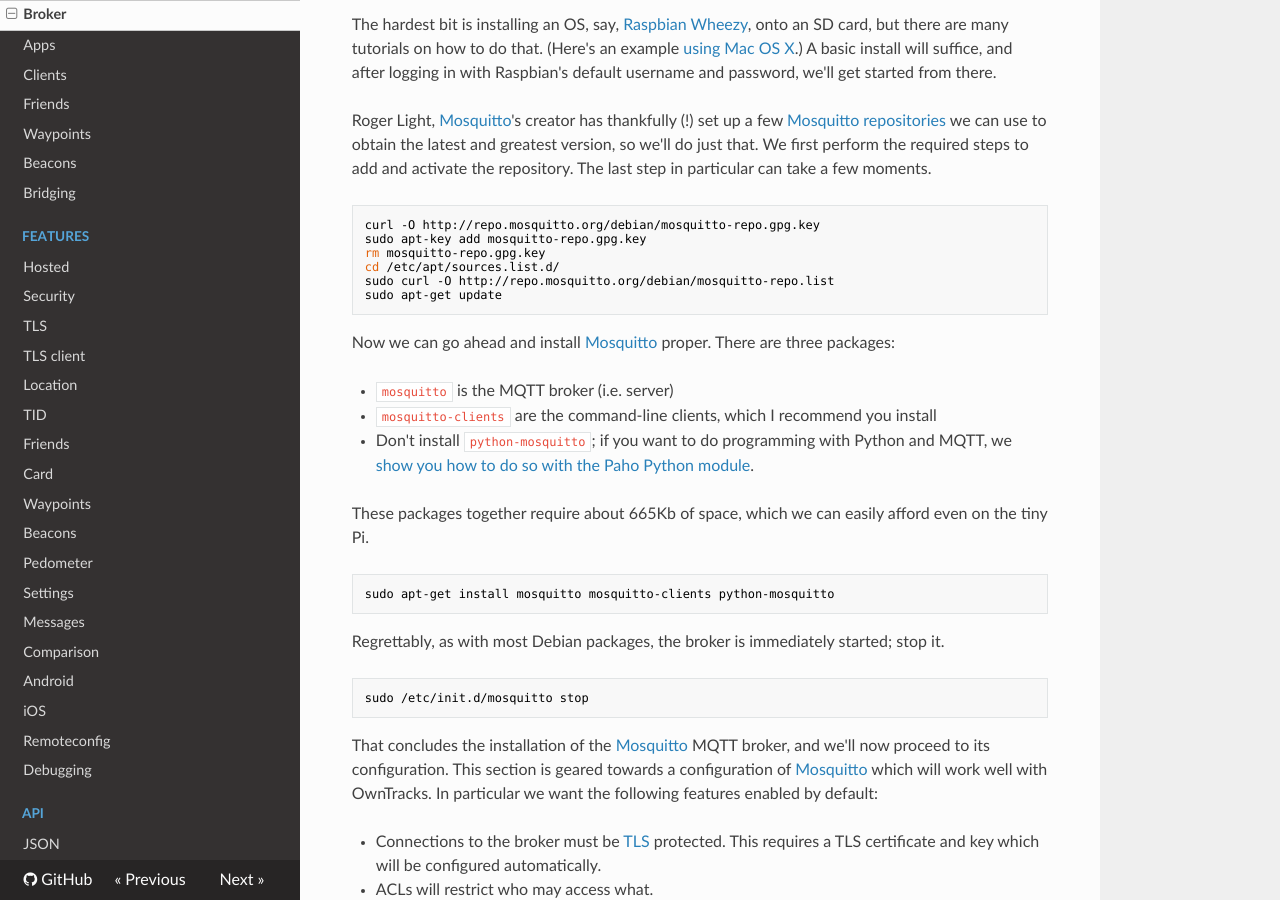
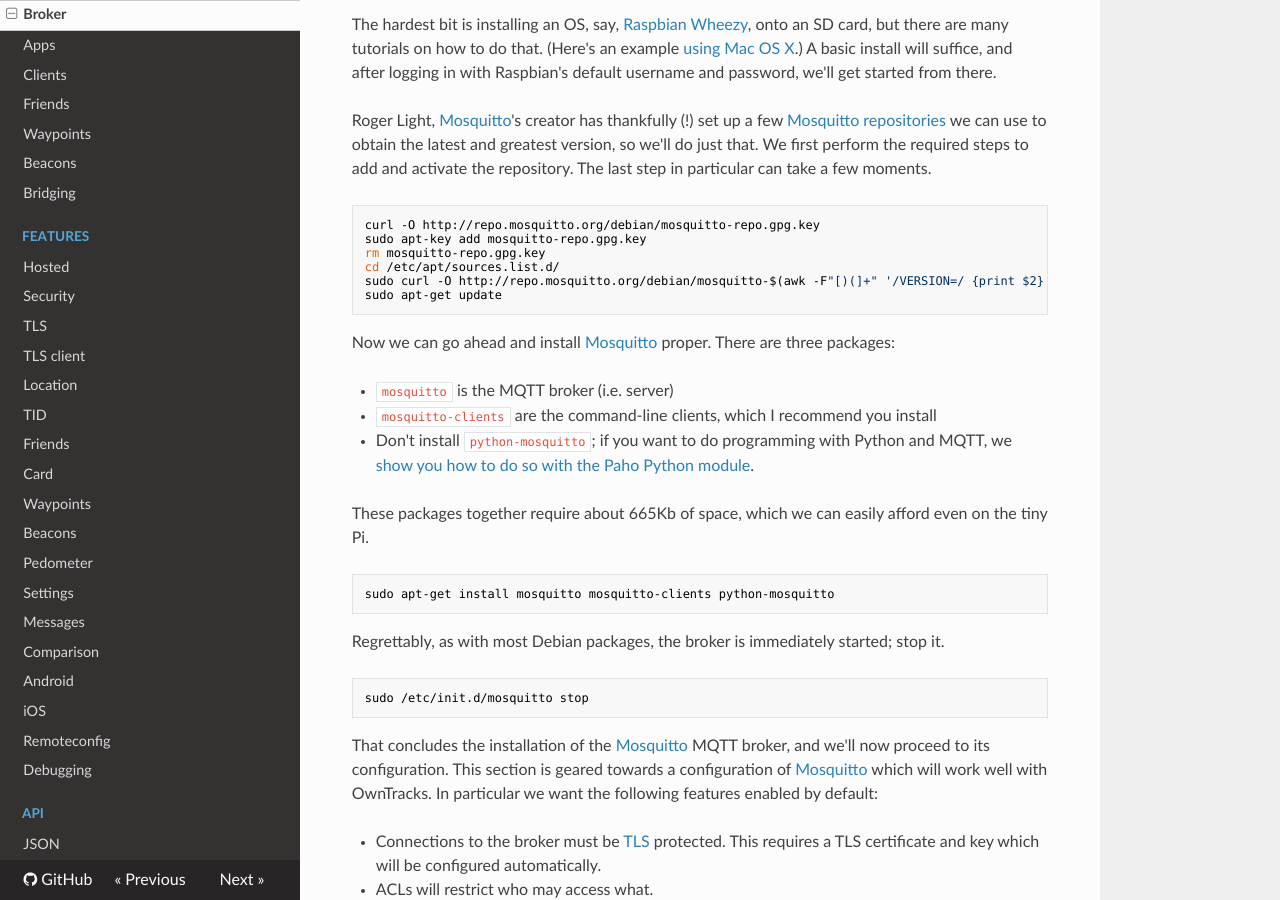
Before and after one commit to owntracks/booklet, an MkDocs documentation site: the page built from docs/guide/broker.md, in a window 1280 px wide and 900 px high, scrolled down 880 px. Built offline with MkDocs 1.6.1, drawn with Linux system fonts in a browser that asks for light colours; nearby versions of some CDN libraries; old or Windows-style settings are respelled for this version of MkDocs.

Commit message:
Updated URL in broker.md
URLs have changed and are dependent on if you are using Wheezy or Jessie.

Subject to discussion as it removes quite a bit of readability. For example we could assume the user is running the latest version and add a note about it.

````diff
--- a/docs/guide/broker.md
+++ b/docs/guide/broker.md
@@ -31,7 +31,7 @@ curl -O http://repo.mosquitto.org/debian/mosquitto-repo.gpg.key
 sudo apt-key add mosquitto-repo.gpg.key
 rm mosquitto-repo.gpg.key
 cd /etc/apt/sources.list.d/
-sudo curl -O http://repo.mosquitto.org/debian/mosquitto-repo.list
+sudo curl -O http://repo.mosquitto.org/debian/mosquitto-$(awk -F"[)(]+" '/VERSION=/ {print $2}' /etc/os-release).list
 sudo apt-get update
 ```
 
````
